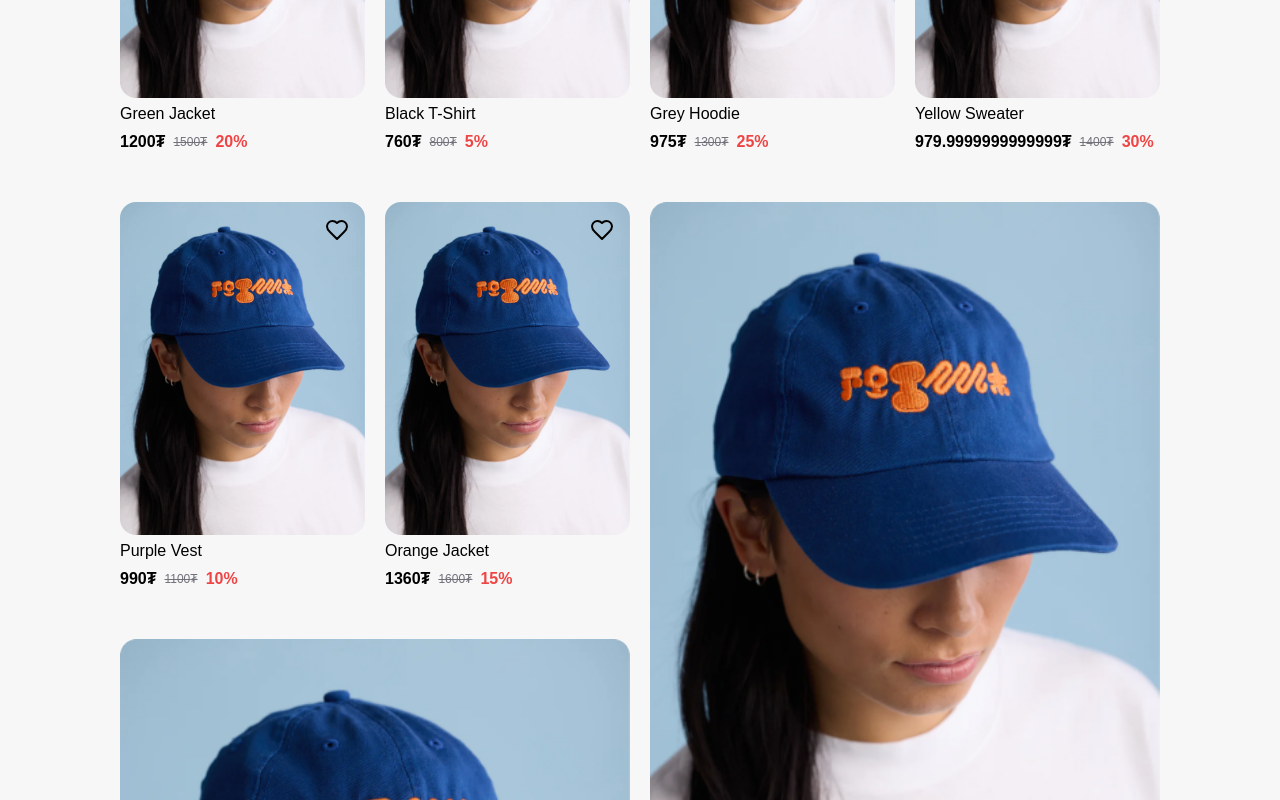
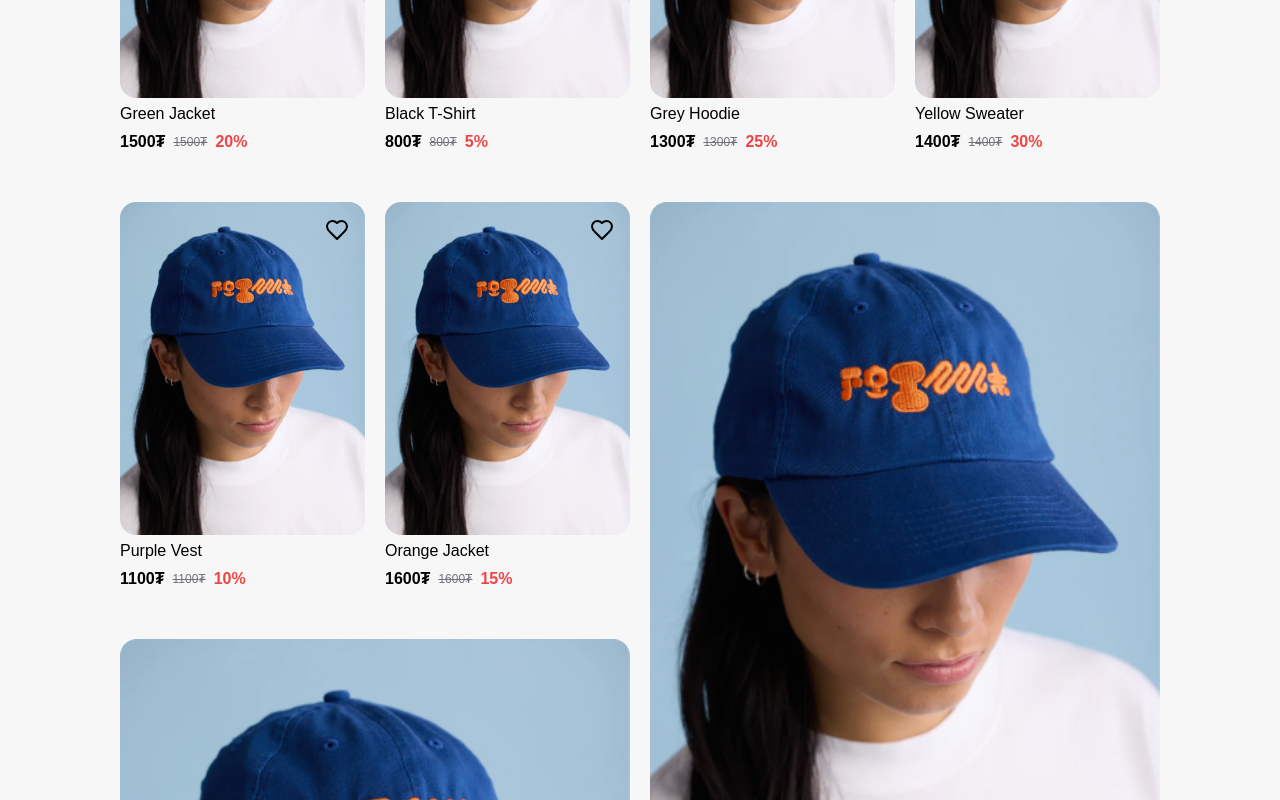
Before and after one commit to 24L-MP1D/e-commerce-team-1, a Next.js app: page / in a window 1280 px wide. Shown: the part 1140-1940 px from the top of the page. Built offline with nearby package versions, Linux system fonts and the light colour scheme.

Commit message:
item fixes data type converter

```diff
--- a/src/app/page.tsx
+++ b/src/app/page.tsx
@@ -80,8 +80,7 @@ export const Item = ({
   const [saved, setSaved] = useState(data.isSelected);
   const fixedPrice: number =
     data.price *
-    ((data.salePercent && 1 - Number(data.salePercent.slice(0, -1)) / 100) ||
-      1);
+    ((data.salePercent && 1 - Number(data.salePercent) / 100) || 1);
 
   return (
     <div className={`w-full flex flex-col gap-1 z-10 relative ${className} `}>
```
